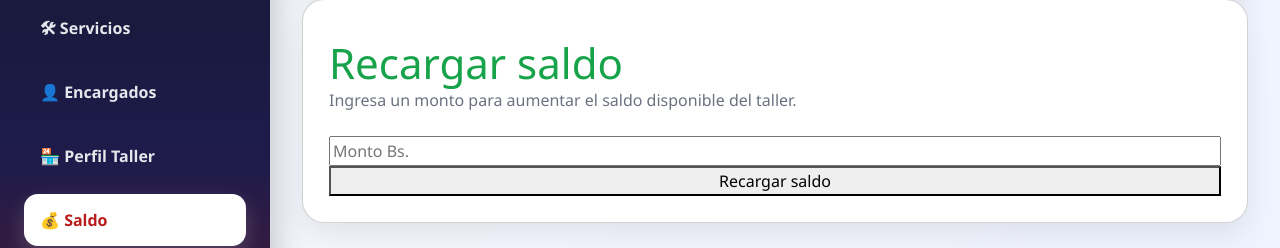
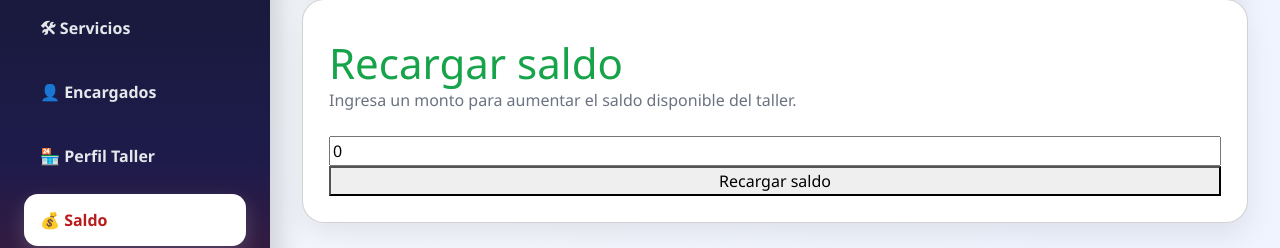
Before and after one commit to WalterRoAg/auxilio_vehicular, an Angular app in the folder web-frontend/: page /saldo in a window 1280 px wide. Shown: the part 240-488 px from the top of the page. Built offline with nearby package versions, Linux system fonts and the light colour scheme; no server answers.

Commit message:
fix frontend api url

```diff
--- a/web-frontend/src/app/pages/saldo/saldo.component.ts
+++ b/web-frontend/src/app/pages/saldo/saldo.component.ts
@@ -16,6 +16,8 @@ export class SaldoComponent implements OnInit {
   totalServicios = 0;
   comision = 0;
   loading = true;
+
+  montoRecarga: number = 0;
 
   private API_URL = environment.apiUrl;
 
```
